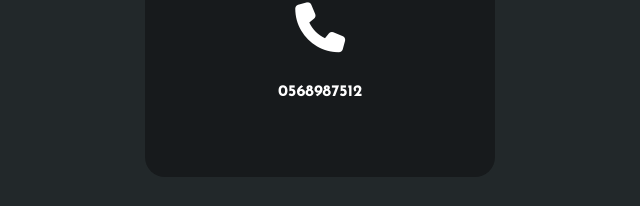
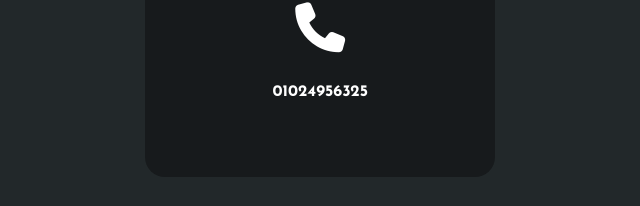
Before and after one commit to emankhyassin/emankhyassin.github.io, a plain HTML site: page index.html in a window 1280 px wide. Shown: the part 3556-3762 px from the top of the page, 51-691 px from the left. Drawn offline with Linux system fonts and the light colour scheme.

Commit message:
Add files via upload

```diff
--- a/index.html
+++ b/index.html
@@ -177,7 +177,7 @@
                 <div class="icon">
                    <i class="fa-solid fa-phone"></i>
                 </div>
-                <h3>0568987512</h3>
+                <h3>01024956325</h3>
        </div>
         <div class="card">
             <div class="icon">
```
